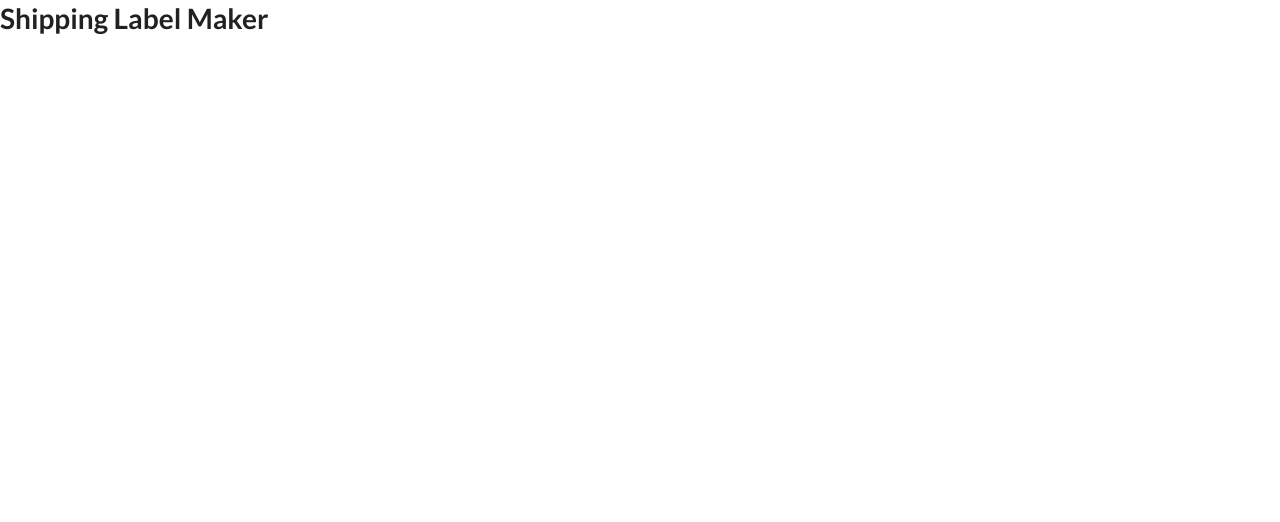
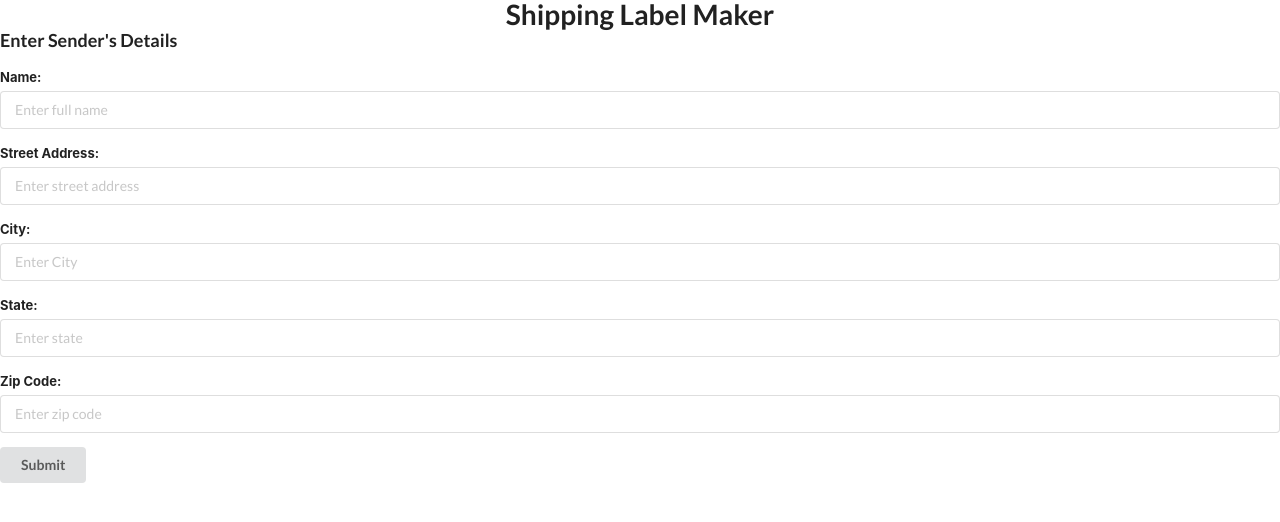
Before and after one commit to chintan-moneykey/shipping-label-maker, a React (Create React App) app: page / in a window 1280 px wide. Shown: the top 522 px of the page. Built offline with nearby package versions, Linux system fonts and the light colour scheme.

Commit message:
sender's form now rendering

```diff
--- a/src/App.js
+++ b/src/App.js
@@ -8,7 +8,9 @@ class App extends Component {
   render() {
     return (
       <div className="App">
-        <h1>Shipping Label Maker</h1>
+        <div class="ui center aligned container">
+          <h1 class="ui header">Shipping Label Maker</h1>
+        </div>
         <Wizard wizardContext={LabelSchema} steps={steps} />
       </div>
     );
--- a/src/core/components/wizard/Wizard.js
+++ b/src/core/components/wizard/Wizard.js
@@ -1,4 +1,5 @@
 import React, { Component } from "react";
+import PropTypes from "prop-types";
 
 export default class Wizard extends Component {
   constructor(props) {
@@ -33,6 +34,22 @@ export default class Wizard extends Component {
   }
 
   render() {
-    return <div />;
+    return (
+      <div>
+        {React.cloneElement(this.props.steps[this.state.currentStep - 1], {
+          onAction: this[
+            this.props.steps[this.state.currentStep - 1].props.onAction
+          ],
+          wizardContext: this.state.wizardContext
+        })}
+      </div>
+    );
   }
 }
+
+Wizard.propTypes = {
+  header: PropTypes.func.isRequired,
+  steps: PropTypes.array.isRequired,
+  wizardContext: PropTypes.object.isRequired,
+  onComplete: PropTypes.func.isRequired
+};
--- a/src/features/shipping-label-maker/steps/StepOneSenderDetails.js
+++ b/src/features/shipping-label-maker/steps/StepOneSenderDetails.js
@@ -2,63 +2,64 @@ import React, { Component } from "react";
 
 export class StepOneSenderDetails extends Component {
   render() {
-    const { data } = this.props;
+    const { onAction } = this.props;
 
     return (
       <div>
-      <h1 class="ui header">Enter Sender's Details</h1>
+        <h3 class="ui header">Enter Sender's Details</h3>
         <form class="ui form">
           <div class="field">
-            <label>Name</label>
+            <label>Name:</label>
             <input
               placeholder="Enter full name"
               id="name"
               step="from"
               type="text"
-              onChange={data}
-              value={this.props.wizardContext.from.name} />
+              onChange={onAction}
+              value={this.props.wizardContext.from.name}
+            />
           </div>
           <div class="field">
-            <label>Street Address</label>
+            <label>Street Address:</label>
             <input
               placeholder="Enter street address"
               id="street"
               step="from"
               type="text"
-              onChange={data}
+              onChange={onAction}
               value={this.props.wizardContext.from.street}
             />
           </div>
           <div class="field">
-            <label>City</label>
+            <label>City:</label>
             <input
               placeholder="Enter City"
               id="city"
               step="from"
               type="text"
-              onChange={data}
+              onChange={onAction}
               value={this.props.wizardContext.from.city}
             />
           </div>
           <div class="field">
-            <label>State</label>
+            <label>State:</label>
             <input
               placeholder="Enter state"
               id="state"
               step="from"
               type="text"
-              onChange={data}
+              onChange={onAction}
               value={this.props.wizardContext.from.state}
             />
           </div>
           <div class="field">
-            <label>Zip Code</label>
+            <label>Zip Code:</label>
             <input
               placeholder="Enter zip code"
               id="zip"
               step="from"
               type="text"
-              onChange={data}
+              onChange={onAction}
               value={this.props.wizardContext.from.zip}
             />
           </div>
@@ -73,7 +74,7 @@ export class StepOneSenderDetails extends Component {
 
 StepOneSenderDetails.defaultProps = {
   wizardContext: {},
-  data: () => {}
-}
+  onAction: () => {}
+};
 
 export default StepOneSenderDetails;
```
